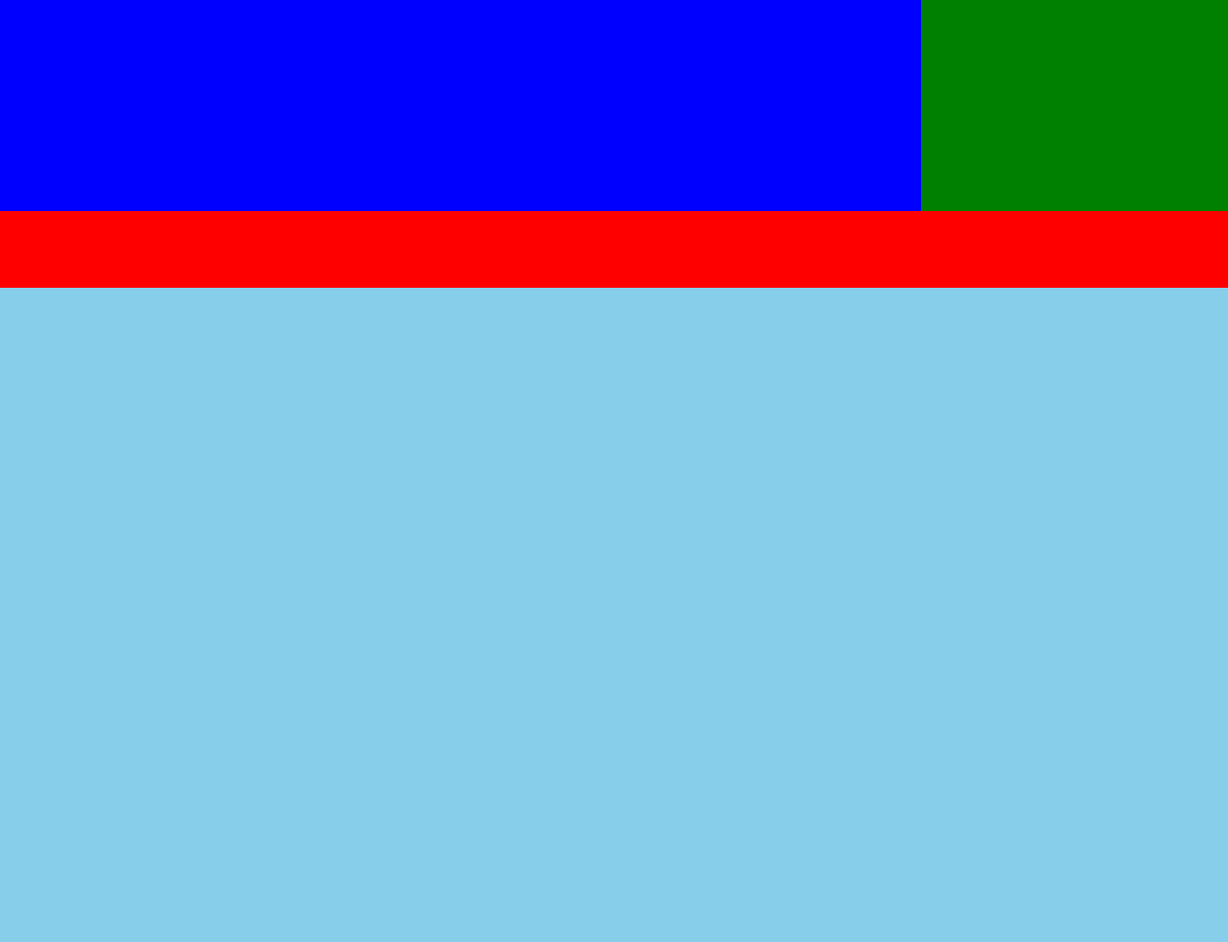
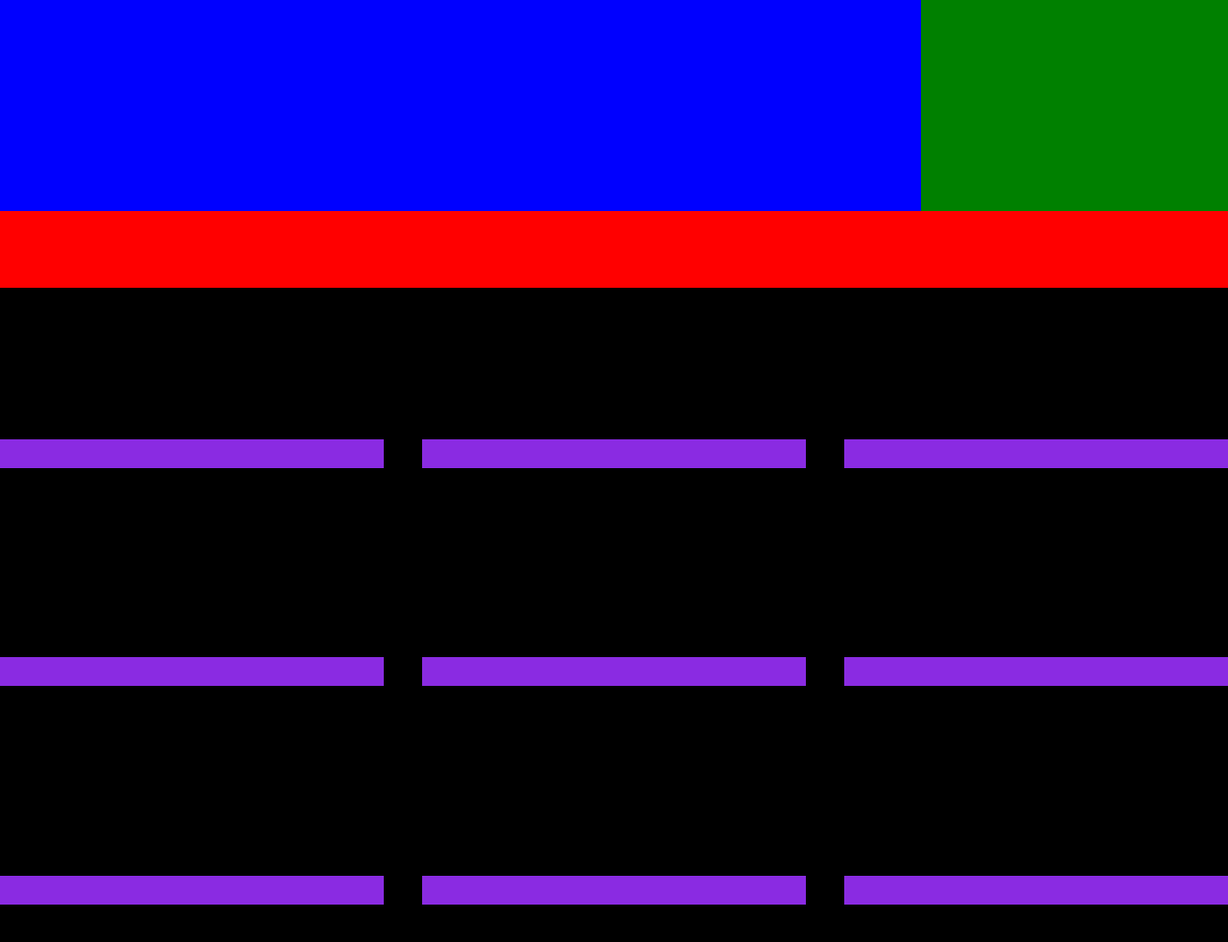
Before and after one commit to herloncosta/css-grid-notes, a plain HTML site: page index.html in a window 1280 px wide. Shown: the part 500-1482 px from the top of the page at 96% size. Before the commit the page ends 800 px from the top, so only its background shows below. Drawn offline with Linux system fonts and the light colour scheme.

```diff
--- a/index.html
+++ b/index.html
@@ -14,5 +14,17 @@
         <aside></aside>
         <footer></footer>
     </div>
+
+    <div class="container-content">
+        <div></div>
+        <div></div>
+        <div></div>
+        <div></div>
+        <div></div>
+        <div></div>
+        <div></div>
+        <div></div>
+        <div></div>
+    </div>
 </body>
 </html>
--- a/styles.css
+++ b/styles.css
@@ -35,3 +35,23 @@
     background: red;
     grid-area: footer;
 }
+
+
+
+.container-content {
+    background: black;
+    height: 100vh;
+    width: 100vw;
+
+    display: grid;
+    grid-template-columns: 1fr 1fr 1fr;
+    grid-template-rows: 30px 30px 30px;
+    grid-gap: 40px;
+
+    justify-content: space-evenly;
+    align-content: space-evenly;
+}
+
+.container-content > div {
+    background-color: blueviolet;
+}
```
Also changed, not shown: 1 other file.
